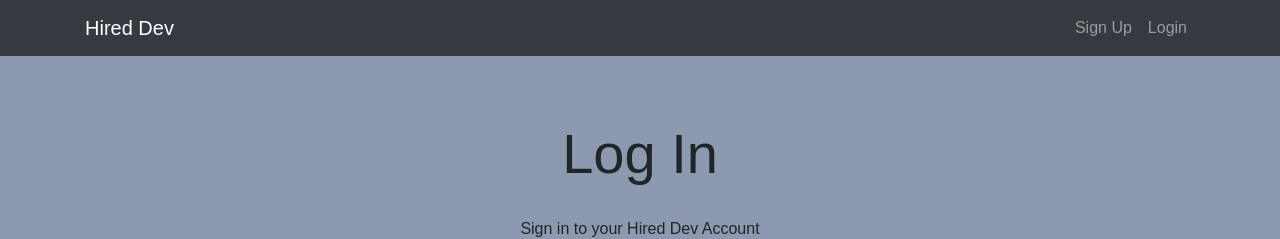
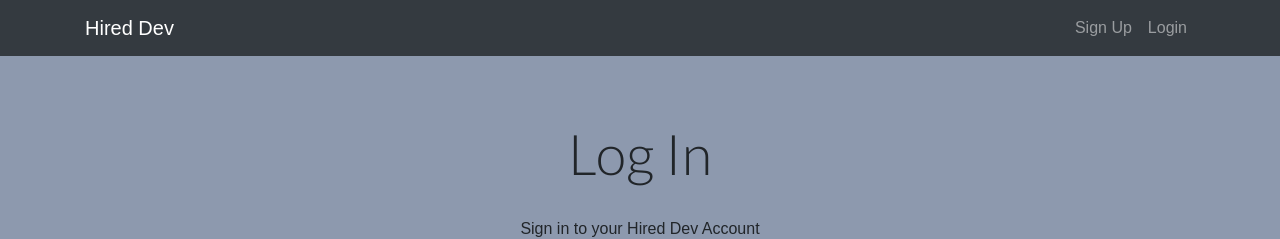
Before and after one commit to hundalrs/HiredDev, a React (Create React App) app in the folder client/: page /login in a window 1280 px wide. Shown: the top 239 px of the page. Built offline with nearby package versions, Linux system fonts and the light colour scheme.

Commit message:
Added new spinner and changed styling

```diff
--- a/client/src/App.css
+++ b/client/src/App.css
@@ -1,6 +1,17 @@
 /*******************************
         Main App.js
 ********************************/
+
+/* fonts */
+@import "https://fonts.googleapis.com/css?family=Lato:100,300,400,700,900";
+
 body {
   background-color: #8d99ae;
 }
+
+h1,
+h2,
+h3,
+h4 {
+  font-family: Lato;
+}
--- a/client/src/actions/jobActions.js
+++ b/client/src/actions/jobActions.js
@@ -28,6 +28,7 @@
 };
 
 // Get Specific Job
+
 export const getJob = id => dispatch => {
   axios
     .get(`/api/jobs/${id}`)
@@ -46,6 +47,7 @@
 };
 
 // Add Jobs
+
 export const ADD_JOB = (sendData, history) => dispatch => {
   axios
     .post("/api/jobs/add", sendData)
```
Also changed, not shown: client/src/components/common/spinner.gif.
